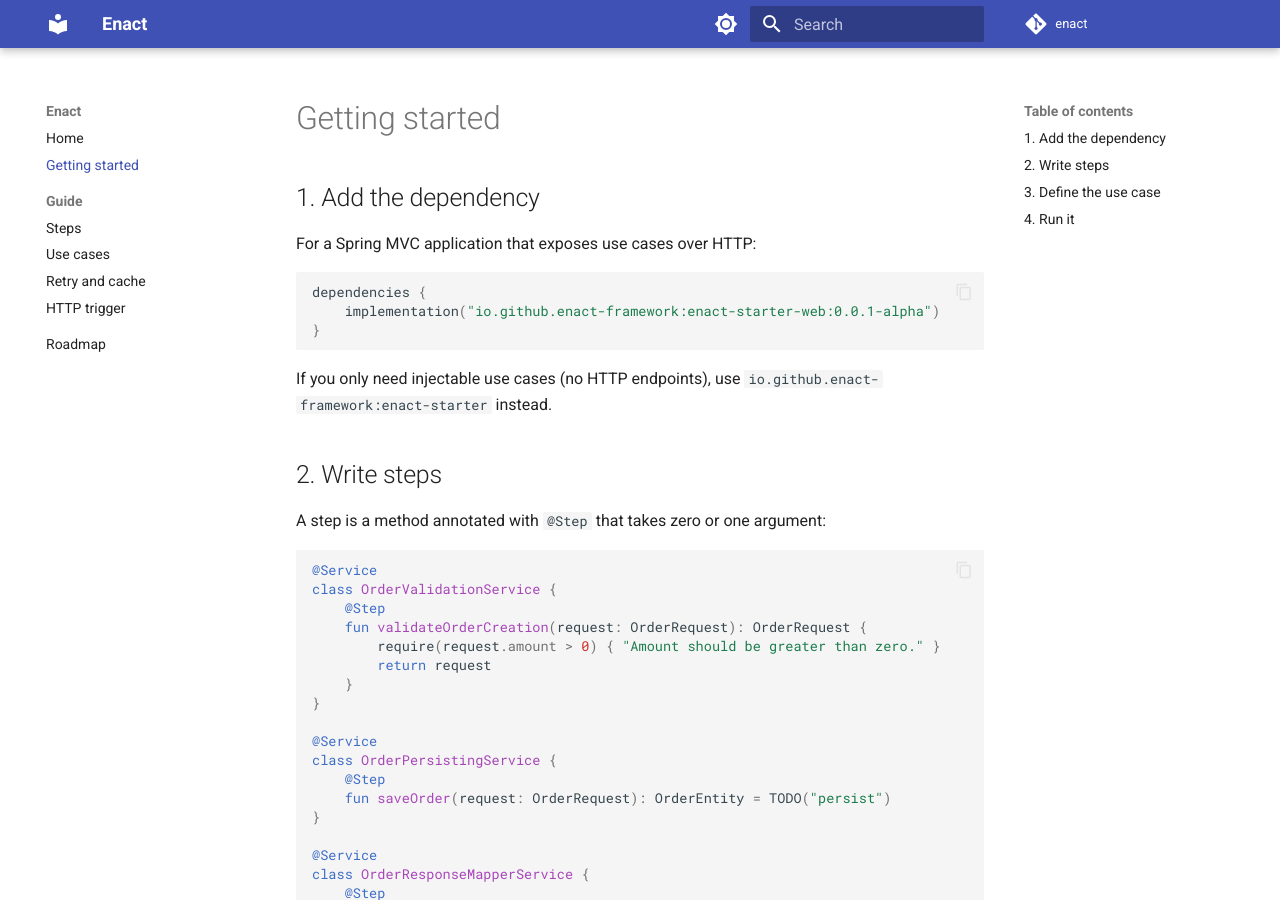
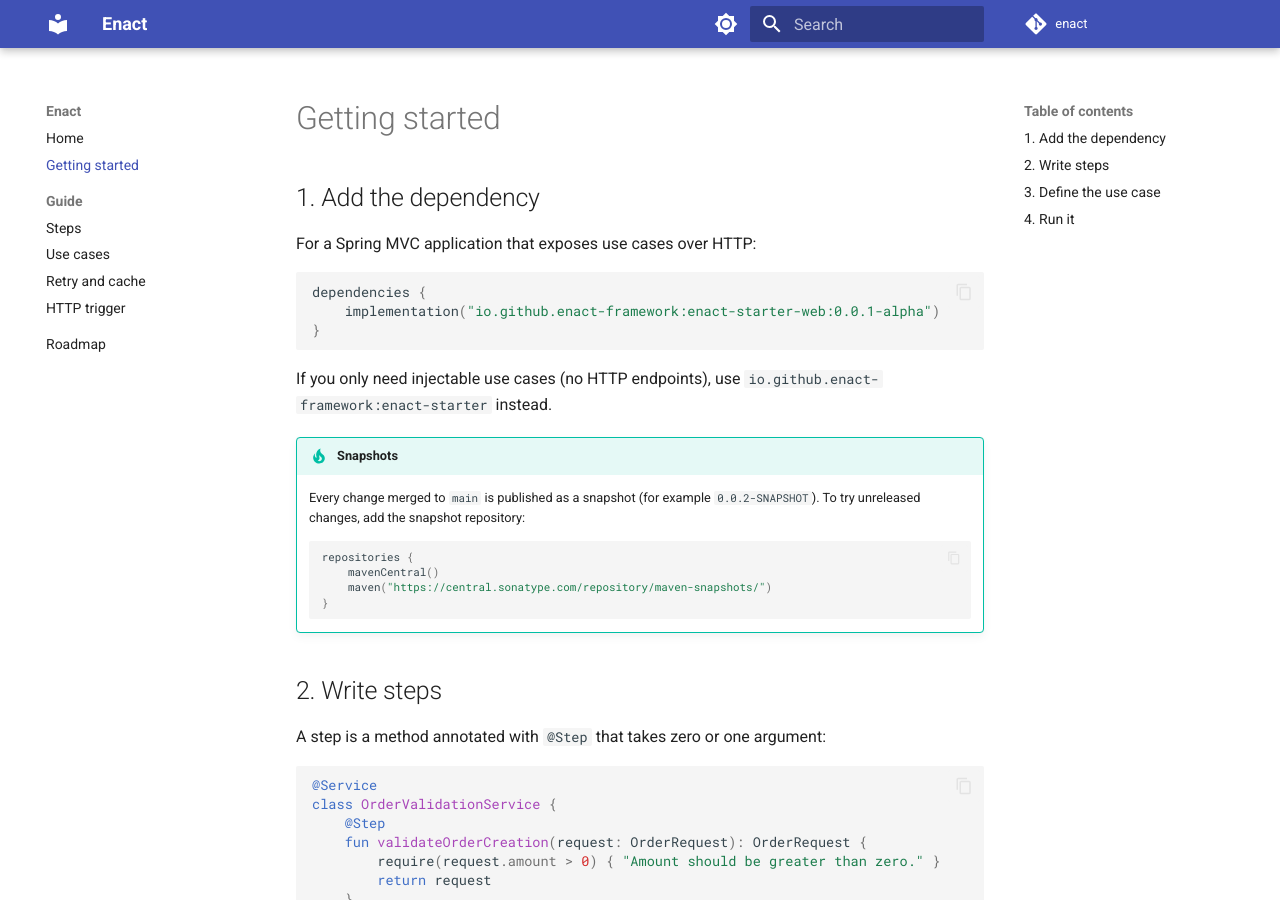
Before and after one commit to enact-framework/enact, an MkDocs documentation site: the page built from docs/getting-started.md, in a window 1280 px wide and 900 px high. Built offline with MkDocs 1.6.1 and Material for MkDocs 9.7.7, drawn with Linux system fonts in a browser that asks for light colours; comment, search, counter and statistics services are not loaded.

Commit message:
ci: publish snapshots from main
Every push to main publishes the -SNAPSHOT version from gradle.properties to the Central Portal snapshot repository. Releases keep taking their version from the git tag.

````diff
--- a/docs/getting-started.md
+++ b/docs/getting-started.md
@@ -11,6 +11,17 @@ dependencies {
 ```
 
 If you only need injectable use cases (no HTTP endpoints), use `io.github.enact-framework:enact-starter` instead.
+
+!!! tip "Snapshots"
+    Every change merged to `main` is published as a snapshot (for example `0.0.2-SNAPSHOT`).
+    To try unreleased changes, add the snapshot repository:
+
+    ```kotlin
+    repositories {
+        mavenCentral()
+        maven("https://central.sonatype.com/repository/maven-snapshots/")
+    }
+    ```
 
 ## 2. Write steps
 
````
Also changed, not shown: README.md (+3 -0 lines), 2 other files.
